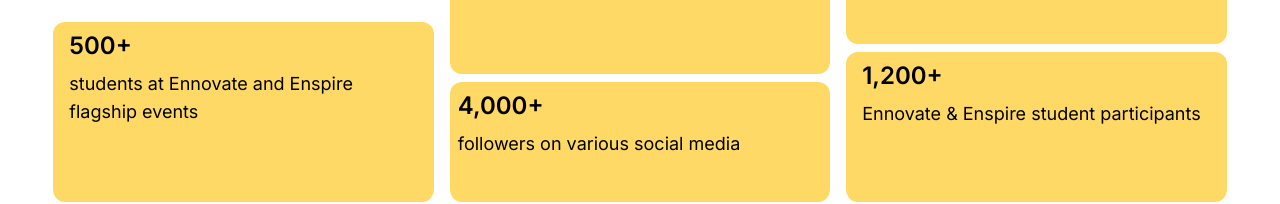
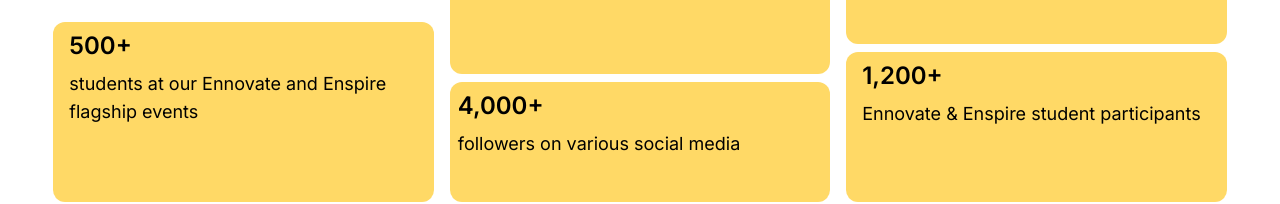
Before and after one commit to EnactusUBC/website-prod, a Next.js app: page /sponsors in a window 1280 px wide. Shown: the part 566-770 px from the top of the page. Built offline with nearby package versions, Linux system fonts and the light colour scheme.

Commit message:
check github changes

```diff
--- a/src/pages/sponsors.js
+++ b/src/pages/sponsors.js
@@ -70,7 +70,7 @@
             </div>
             <div className=' h-3/5 rounded-xl w-auto bg-[#FFD966]'>
               <h2 className='ml-2 pt-2 font-semibold text-lg md:text-2xl md:mx-4'>500+</h2>
-              <p className="ml-2  mt-2 pb-2 text-xs md:text-lg md:mx-4">students at Ennovate and Enspire flagship events</p>
+              <p className="ml-2  mt-2 pb-2 text-xs md:text-lg md:mx-4">students at our Ennovate and Enspire flagship events</p>
             </div>
           </div>
 
```
